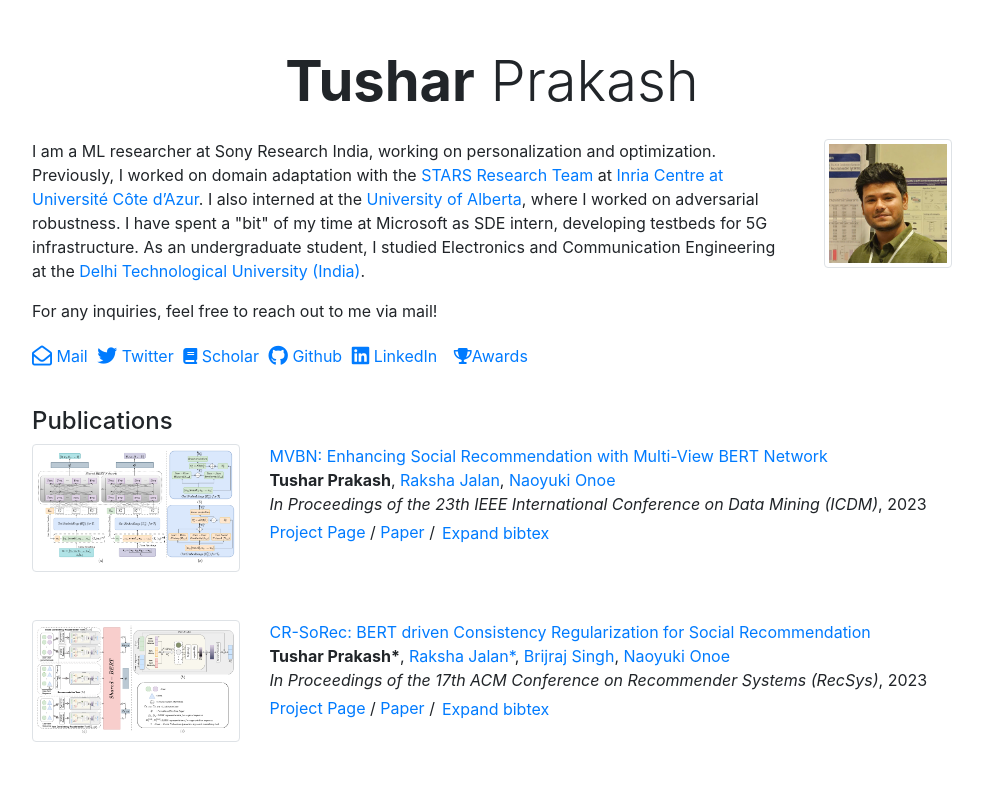
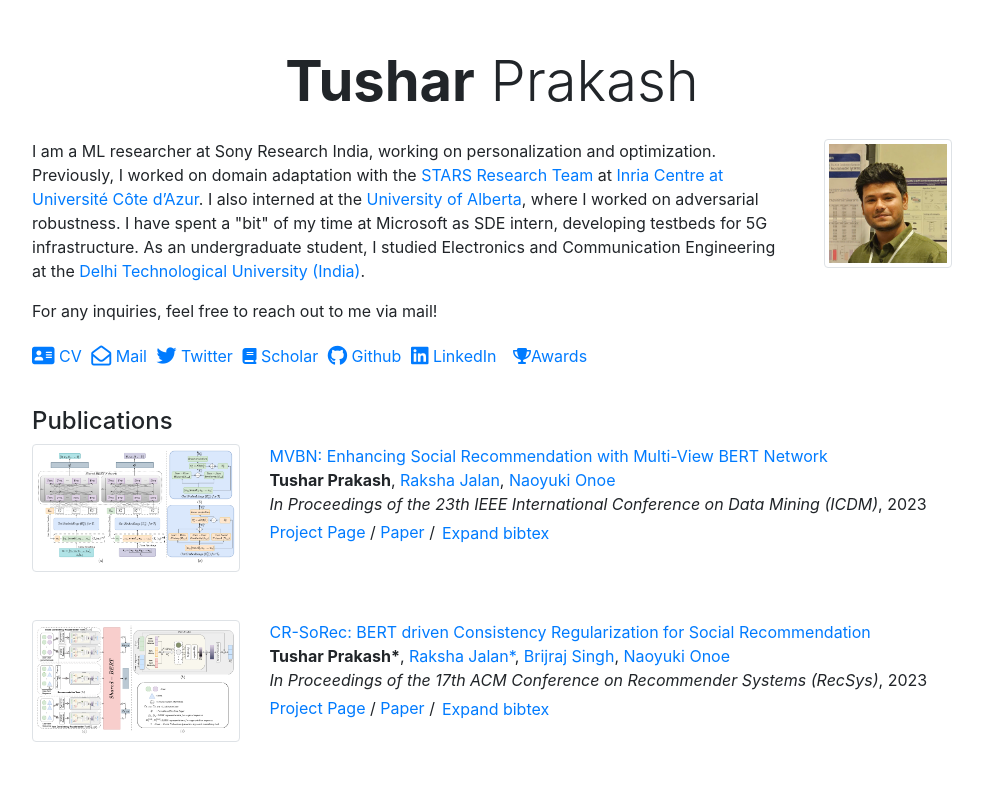
Before and after one commit to theTushar-dot/my_webpage, a plain HTML site: page index.html in a window 1280 px wide. Shown: the top 787 px of the page, without its empty margins (148-1131 px from the left). Drawn offline with nearby package versions, Linux system fonts and the light colour scheme.

Commit message:
Update index.html

```diff
--- a/index.html
+++ b/index.html
@@ -36,6 +36,7 @@ at Université Côte d’Azur</a>. I also interned at the <a href="https://www.u
                 </p>
                 <p>For any inquiries, feel free to reach out to me via mail!</p>
                 <p>
+		    <a href="https://mypage.github.io/cv.pdf" target="_blank" style="margin-right: 5px"><i class="fa fa-address-card fa-lg"></i> CV</a>
                     <a href="mailto:tushar121prakash@gmail.com" style="margin-right: 5px"><i class="far fa-envelope-open fa-lg"></i> Mail</a>
                     <a href="https://twitter.com/" target="_blank" style="margin-right: 5px"><i class="fab fa-twitter fa-lg"></i> Twitter</a>
                     <a href="https://scholar.google.com/citations?user=Czcxx-oAAAAJ&hl=en" target="_blank" style="margin-right: 5px"><i class="fa-solid fa-book"></i> Scholar</a>
```
